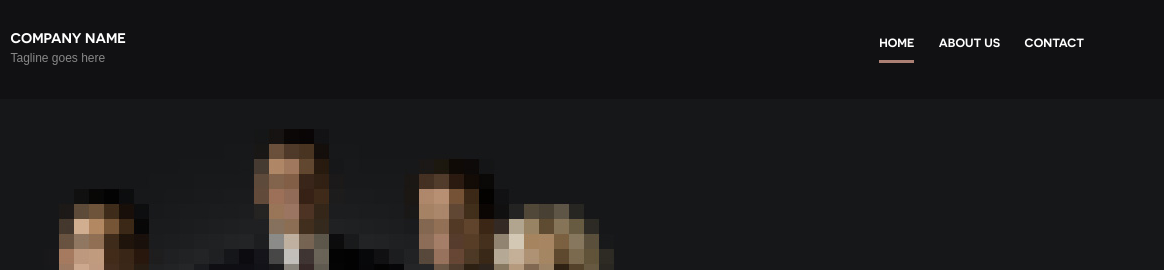
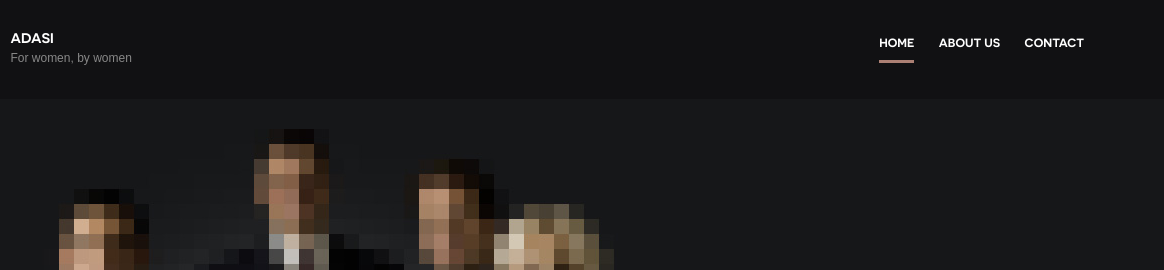
Before and after one commit to e-iroro/Group1-WTBootcamp, a plain HTML site: page index.html in a window 1280 px wide. Shown: the top 270 px of the page, 116-1280 px from the left. Drawn offline with Linux system fonts and the light colour scheme.

Commit message:
Update index.html

```diff
--- a/index.html
+++ b/index.html
@@ -5,7 +5,7 @@
 		<meta http-equiv="X-UA-Compatible" content="IE=edge">
 		<meta name="viewport" content="width=device-width, initial-scale=1.0,maximum-scale=1">
 
-		<title>Lawyers</title>
+		<title>Adasi</title>
 
 		<!-- Loading third party fonts -->
 		<link href="fonts/font-awesome.min.css" rel="stylesheet" type="text/css">
@@ -31,8 +31,8 @@
 					<a href="index.html" id="branding">
 						<img src="images/logo.png" alt="Company Name" class="logo">
 						<div class="branding-copy">
-							<h1 class="site-title">Company Name</h1>
-							<small class="site-description">Tagline goes here</small>
+							<h1 class="site-title">Adasi</h1>
+							<small class="site-description">For women, by women</small>
 						</div>
 					</a>
 
```
